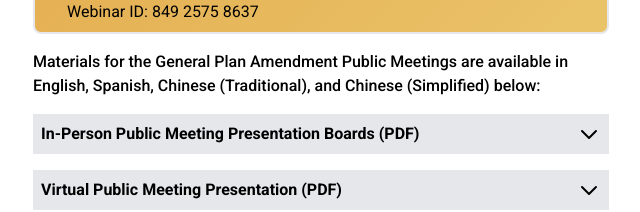
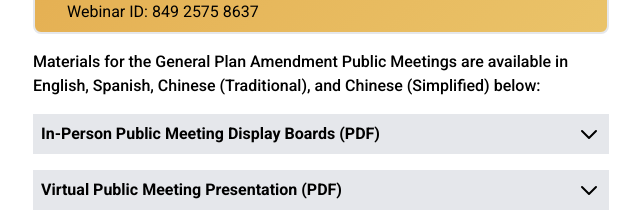
Before and after one commit to AECOMVizStudio/la_art, a React (Vite) app: page / in a window 1280 px wide. Shown: the part 2800-3012 px from the top of the page, without its empty margins (151-791 px from the left). Built offline with nearby package versions, Linux system fonts and the light colour scheme.

Commit message:
changed inPerson board document title

```diff
--- a/src/components/children/Headings/Meetings.tsx
+++ b/src/components/children/Headings/Meetings.tsx
@@ -4,25 +4,25 @@ import { MeetingMaterials } from "../../../interfaces"
 const inPersonPublicMeetingPresentationBoards: MeetingMaterials[] =[
   {
     key: 1,
-    document: "In-Person Public Meeting Presentation Boards (PDF)",
+    document: "In-Person Public Meeting Display Boards (PDF)",
     label: "English",
     ref: "/pdf/Boards/LASHP GPA_ Boards_English_Spanish.pdf",
   },
   {
     key: 2,
-    document: "In-Person Public Meeting Presentation Boards (PDF)",
+    document: "In-Person Public Meeting Display Boards (PDF)",
     label: "Spanish",
     ref: "/pdf/Boards/LASHP GPA_ Boards_English_Spanish.pdf",
   },
   {
     key: 3,
-    document: "In-Person Public Meeting Presentation Boards (PDF)",
+    document: "In-Person Public Meeting Display Boards (PDF)",
     label: "Chinese - Traditional",
     ref: "/pdf/Boards/LASHP GPA_Boards_Traditional Chinese_Simplified Chinese.pdf",
   },
   {
     key: 4,
-    document: "In-Person Public Meeting Presentation Boards (PDF)",
+    document: "In-Person Public Meeting Display Boards (PDF)",
     label: "Chinese - Simplified",
     ref: "/pdf/Boards/LASHP GPA_Boards_Traditional Chinese_Simplified Chinese.pdf",
   },
```
